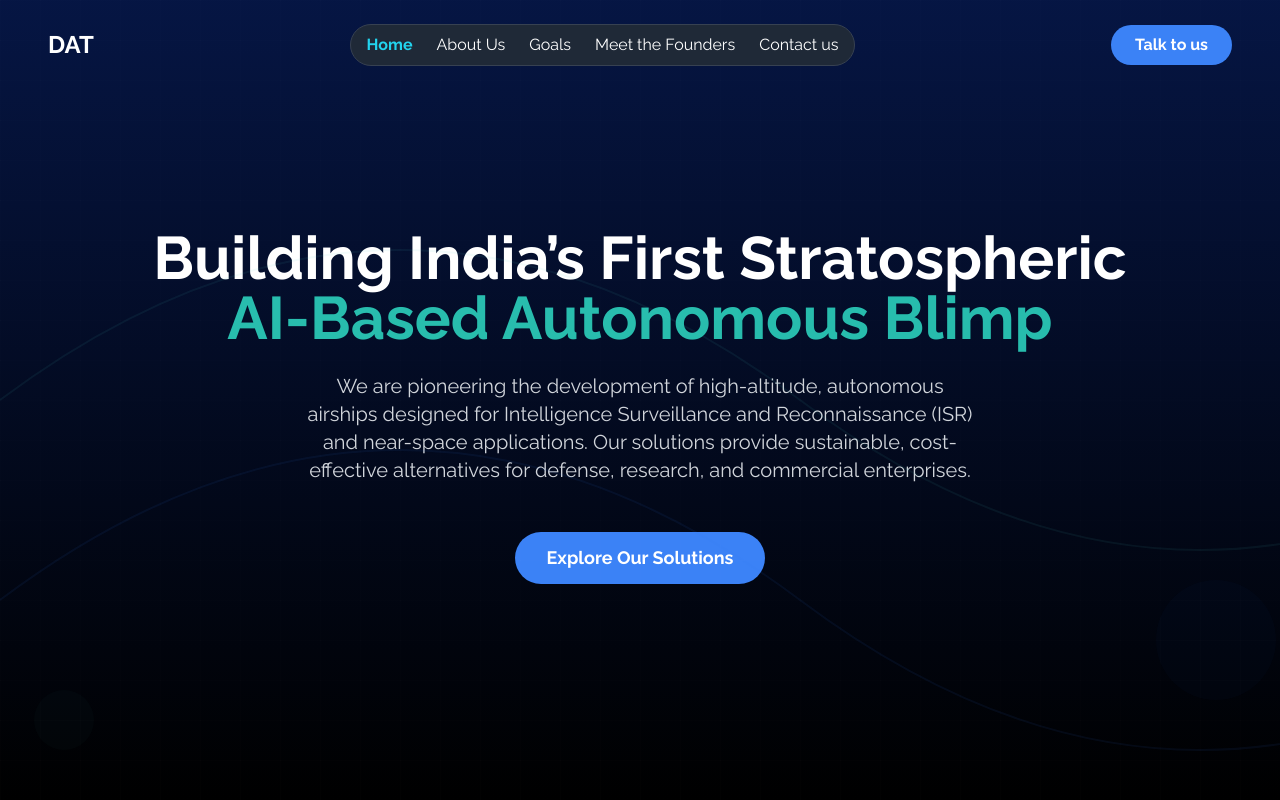
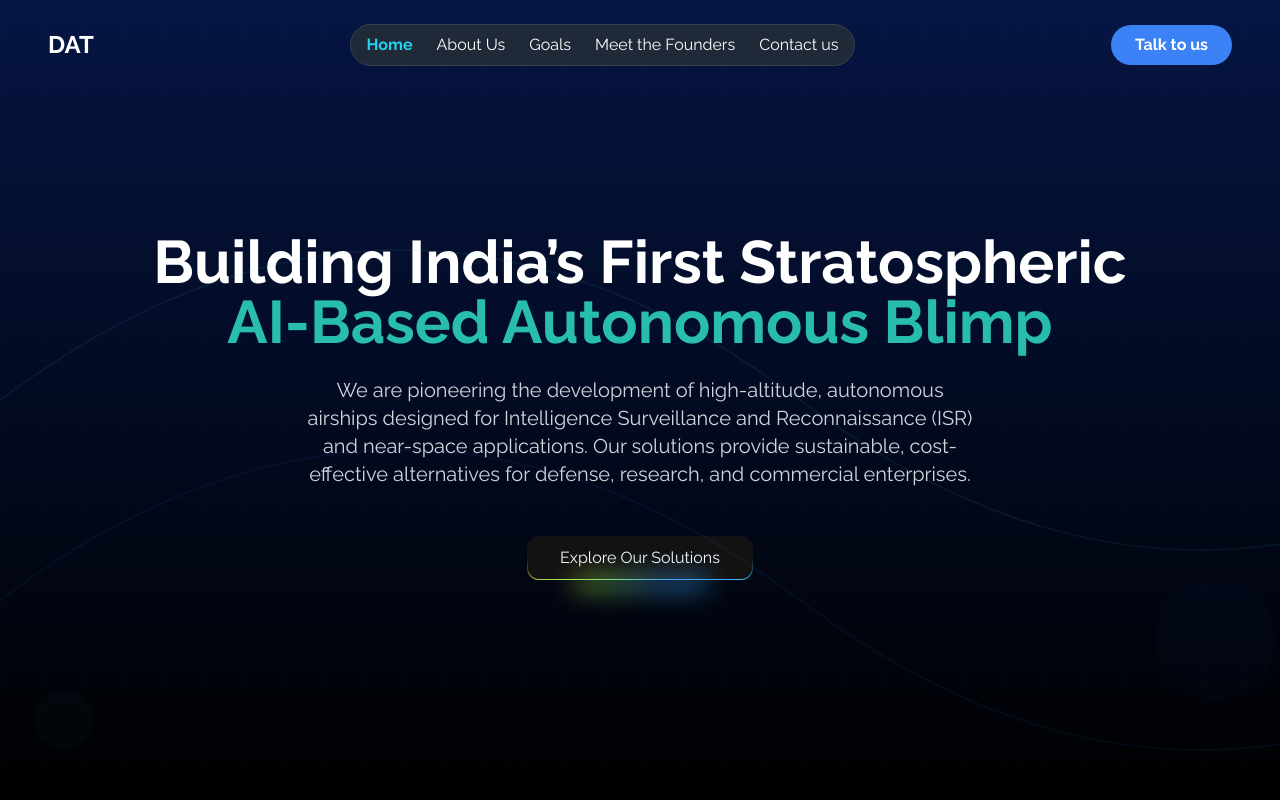
Before and after one commit to Vijayaraj-Anbalagan/DAT-Aerospace, a Next.js app: page / in a window 1280 px wide. Shown: the top 800 px of the page. Built offline with nearby package versions, Linux system fonts and the light colour scheme.

Commit message:
modified font and added rainboy button

```diff
--- a/app/globals.css
+++ b/app/globals.css
@@ -29,6 +29,11 @@
     --chart-3: 197 37% 24%;
     --chart-4: 43 74% 66%;
     --chart-5: 27 87% 67%;
+    --color-1: 0 100% 63%;
+    --color-2: 270 100% 63%;
+    --color-3: 210 100% 63%;
+    --color-4: 195 100% 63%;
+    --color-5: 90 100% 63%;
   }
 
   .dark {
@@ -56,6 +61,11 @@
     --chart-3: 30 80% 55%;
     --chart-4: 280 65% 60%;
     --chart-5: 340 75% 55%;
+    --color-1: 0 100% 63%;
+    --color-2: 270 100% 63%;
+    --color-3: 210 100% 63%;
+    --color-4: 195 100% 63%;
+    --color-5: 90 100% 63%;
   }
 }
 
--- a/app/page.tsx
+++ b/app/page.tsx
@@ -5,6 +5,7 @@
 import { useRef, useState, useEffect } from 'react';
 import Meteors from '@/components/ui/meteors';
 import ShineBorder from '@/components/ui/shine-border';
+import { RainbowButton } from '@/components/ui/rainbow-button';
 
 const inter = Inter({ subsets: ['latin'] });
 const poppins = Raleway({ weight: ['400', '600', '700'], subsets: ['latin'] });
@@ -114,9 +115,9 @@
             We are pioneering the development of high-altitude, autonomous airships designed for Intelligence Surveillance and Reconnaissance (ISR) and
             near-space applications. Our solutions provide sustainable, cost-effective alternatives for defense, research, and commercial enterprises.
           </p>
-          <button className="bg-blue-500 hover:bg-blue-600 text-white font-bold py-3 px-8 rounded-full text-lg transition-transform transform hover:scale-105">
+          <RainbowButton>
             Explore Our Solutions
-          </button>
+          </RainbowButton>
         </main>
 
         <svg
--- /dev/null
+++ b/components/ui/hyper-text.tsx
@@ -0,0 +1,89 @@
+"use client";
+
+import { useEffect, useRef, useState } from "react";
+import { AnimatePresence, motion, Variants } from "framer-motion";
+
+import { cn } from "@/lib/utils";
+
+interface HyperTextProps {
+  text: string;
+  duration?: number;
+  framerProps?: Variants;
+  className?: string;
+  animateOnLoad?: boolean;
+}
+
+const alphabets = "ABCDEFGHIJKLMNOPQRSTUVWXYZ".split("");
+
+const getRandomInt = (max: number) => Math.floor(Math.random() * max);
+
+export default function HyperText({
+  text,
+  duration = 800,
+  framerProps = {
+    initial: { opacity: 0, y: -10 },
+    animate: { opacity: 1, y: 0 },
+    exit: { opacity: 0, y: 3 },
+  },
+  className,
+  animateOnLoad = true,
+}: HyperTextProps) {
+  const [displayText, setDisplayText] = useState(text.split(""));
+  const [trigger, setTrigger] = useState(false);
+  const interations = useRef(0);
+  const isFirstRender = useRef(true);
+
+  const triggerAnimation = () => {
+    interations.current = 0;
+    setTrigger(true);
+  };
+
+  useEffect(() => {
+    const interval = setInterval(
+      () => {
+        if (!animateOnLoad && isFirstRender.current) {
+          clearInterval(interval);
+          isFirstRender.current = false;
+          return;
+        }
+        if (interations.current < text.length) {
+          setDisplayText((t) =>
+            t.map((l, i) =>
+              l === " "
+                ? l
+                : i <= interations.current
+                  ? text[i]
+                  : alphabets[getRandomInt(26)],
+            ),
+          );
+          interations.current = interations.current + 0.1;
+        } else {
+          setTrigger(false);
+          clearInterval(interval);
+        }
+      },
+      duration / (text.length * 10),
+    );
+    // Clean up interval on unmount
+    return () => clearInterval(interval);
+  }, [text, duration, trigger, animateOnLoad]);
+
+  return (
+    <div
+      className="overflow-hidden py-2 flex cursor-default scale-100"
+      onMouseEnter={triggerAnimation}
+    >
+      <AnimatePresence mode="wait">
+        {displayText.map((letter, i) => (
+          <motion.h1
+            key={i}
+            className={cn("font-mono", letter === " " ? "w-3" : "", className)}
+            {...framerProps}
+          >
+            {letter.toUpperCase()}
+          </motion.h1>
+        ))}
+      </AnimatePresence>
+    </div>
+  );
+}
--- /dev/null
+++ b/components/ui/rainbow-button.tsx
@@ -0,0 +1,28 @@
+import React from "react";
+
+import { cn } from "@/lib/utils";
+
+interface RainbowButtonProps
+  extends React.ButtonHTMLAttributes<HTMLButtonElement> {}
+
+export function RainbowButton({ children, ...props }: RainbowButtonProps) {
+  return (
+    <button
+      className={cn(
+        "h-11 px-8 py-2 inline-flex items-center justify-center rounded-xl font-medium transition-colors focus-visible:outline-none focus-visible:ring-1 focus-visible:ring-ring disabled:pointer-events-none disabled:opacity-50 relative group animate-rainbow cursor-pointer border-0 bg-[length:200%] text-primary-foreground [background-clip:padding-box,border-box,border-box] [background-origin:border-box] [border:calc(0.08*1rem)_solid_transparent]",
+
+        // before styles
+        "before:absolute before:bottom-[-20%] before:left-1/2 before:z-0 before:h-1/5 before:w-3/5 before:-translate-x-1/2 before:animate-rainbow before:bg-[linear-gradient(90deg,hsl(var(--color-1)),hsl(var(--color-5)),hsl(var(--color-3)),hsl(var(--color-4)),hsl(var(--color-2)))] before:bg-[length:200%] before:[filter:blur(calc(0.8*1rem))]",
+
+        // light mode colors
+        "bg-[linear-gradient(#121213,#121213),linear-gradient(#121213_50%,rgba(18,18,19,0.6)_80%,rgba(18,18,19,0)),linear-gradient(90deg,hsl(var(--color-1)),hsl(var(--color-5)),hsl(var(--color-3)),hsl(var(--color-4)),hsl(var(--color-2)))]",
+
+        // dark mode colors
+        " dark:bg-[linear-gradient(#fff,#fff),linear-gradient(#fff_50%,rgba(255,255,255,0.6)_80%,rgba(0,0,0,0)),linear-gradient(90deg,hsl(var(--color-1)),hsl(var(--color-5)),hsl(var(--color-3)),hsl(var(--color-4)),hsl(var(--color-2)))]",
+      )}
+      {...props}
+    >
+      {children}
+    </button>
+  );
+}
--- a/package.json
+++ b/package.json
@@ -12,7 +12,7 @@
     "@tabler/icons-react": "^3.17.0",
     "class-variance-authority": "^0.7.0",
     "clsx": "^2.1.1",
-    "framer-motion": "^11.5.4",
+    "framer-motion": "^11.11.1",
     "lucide-react": "^0.441.0",
     "next": "14.2.11",
     "react": "^18",
--- a/tailwind.config.ts
+++ b/tailwind.config.ts
@@ -51,7 +51,12 @@
   			card: {
   				DEFAULT: 'hsl(var(--card))',
   				foreground: 'hsl(var(--card-foreground))'
-  			}
+  			},
+  			'color-1': 'hsl(var(--color-1))',
+  			'color-2': 'hsl(var(--color-2))',
+  			'color-3': 'hsl(var(--color-3))',
+  			'color-4': 'hsl(var(--color-4))',
+  			'color-5': 'hsl(var(--color-5))'
   		},
   		borderRadius: {
   			lg: 'var(--radius)',
@@ -98,13 +103,22 @@
   				to: {
   					'background-position': '0% 0%'
   				}
+  			},
+  			rainbow: {
+  				'0%': {
+  					'background-position': '0%'
+  				},
+  				'100%': {
+  					'background-position': '200%'
+  				}
   			}
   		},
   		animation: {
   			'accordion-down': 'accordion-down 0.2s ease-out',
   			'accordion-up': 'accordion-up 0.2s ease-out',
-  			'meteor': 'meteor 5s linear infinite',
-  			shine: 'shine var(--duration) infinite linear'
+  			meteor: 'meteor 5s linear infinite',
+  			shine: 'shine var(--duration) infinite linear',
+  			rainbow: 'rainbow var(--speed, 2s) infinite linear'
   		}
   	}
   },
```
Also changed, not shown: 1 other file (tests, documents, lock files or other folders).
